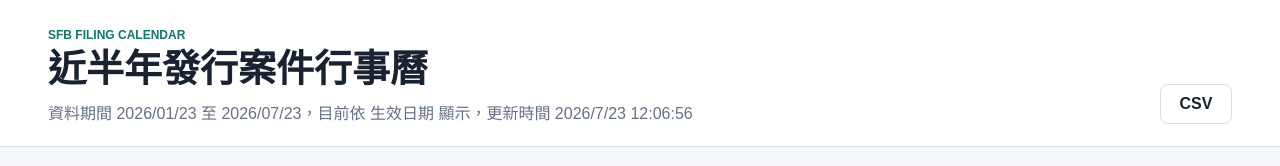
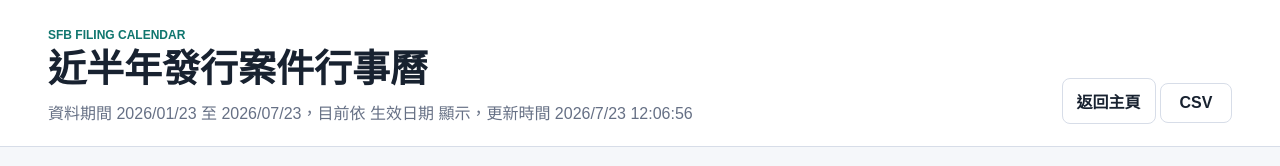
Before and after one commit to vmja2004-ux/cbas-market-dashboard, a website: page filing-calendar.html in a window 1280 px wide. Shown: the top 166 px of the page. Drawn offline with Linux system fonts and the light colour scheme.

Commit message:
Add filing calendar home navigation

```diff
--- a/filing-calendar.html
+++ b/filing-calendar.html
@@ -13,7 +13,8 @@
         <h1>近半年發行案件行事曆</h1>
         <p id="subtitle" class="subtitle">載入中</p>
       </div>
-      <div class="actions" aria-label="資料操作">
+      <div class="actions" aria-label="頁面與資料操作">
+        <button type="button" title="返回 CB Market Desk 主頁" onclick="window.location.href='https://cbas-market-dashboard.vercel.app/index.html'">返回主頁</button>
         <button id="downloadCsv" type="button" title="下載目前篩選結果">CSV</button>
       </div>
     </header>
```
